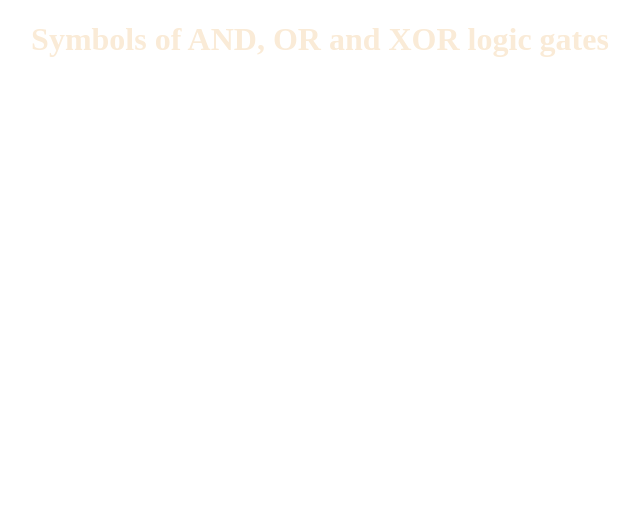
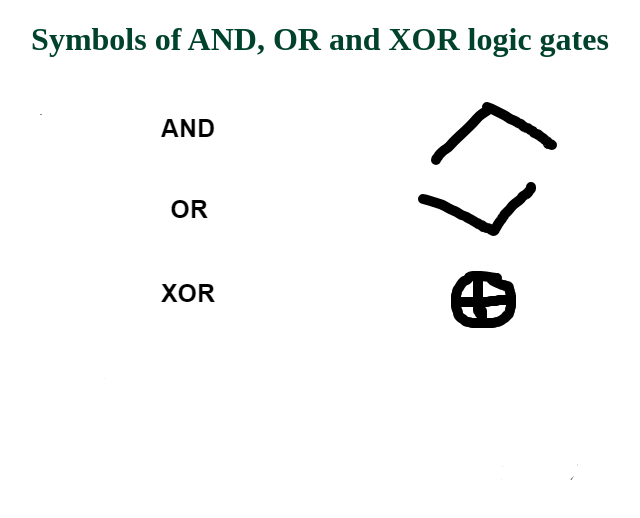
Before and after one commit to Londeka-Zikalala/and-or-xor, a plain HTML site: page index.html in a window 1280 px wide. Shown: the whole page, without its empty margins (320-960 px from the left). Drawn offline with Linux system fonts and the light colour scheme.

Commit message:
css updated

```diff
--- a/index.html
+++ b/index.html
@@ -9,7 +9,7 @@
 <body>
     <h1>Symbols of AND, OR and XOR logic gates</h1>
     <div class="image">
-        <img href="./images/drawisland.png">
+        <img src="./images/drawisland.png">
     </div>
 </body>
 </html>
--- a/style.css
+++ b/style.css
@@ -2,15 +2,10 @@
     display: border-box;}
 
     .image{
-        margin-left: auto;
-        margin-right: auto;
-        padding-left:auto ;
-        padding-right: auto;
-        padding-bottom: auto;
-        padding-top: auto
+        margin-inline:22%;
     }
 
     h1{
-        color:antiquewhite;
+        color:rgb(1, 66, 44);
         text-align: center;
     }
```
